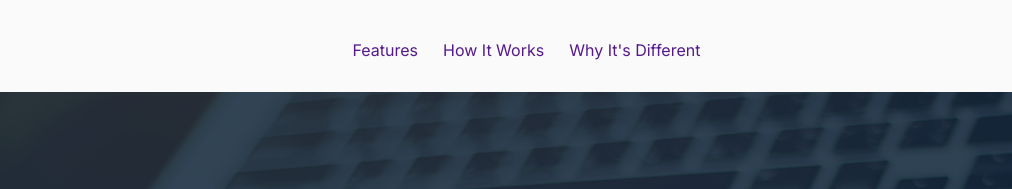
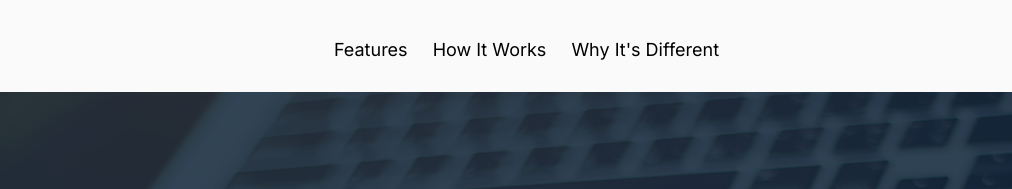
Before and after one commit to princegdmweb4102-tech/firstportfolio, a plain HTML site: page index.html in a window 1280 px wide. Shown: the top 189 px of the page, 268-1280 px from the left. Drawn offline with Linux system fonts and the light colour scheme.

Commit message:
Last cheak

```diff
--- a/style/style.css
+++ b/style/style.css
@@ -30,8 +30,13 @@ nav{
 .menu a{
     text-decoration: none;
      font-family: "Inter", sans-serif;
-     font-size: 16px;
+     font-size: 18px;
      line-height: 60px;
+     color: #000000;
+}
+
+.menu a:hover{
+    color:#74d803;
 }
 
 button{
```
